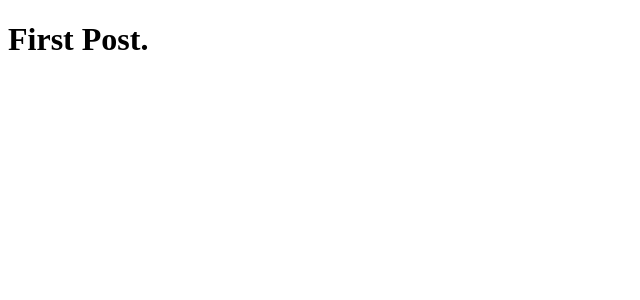
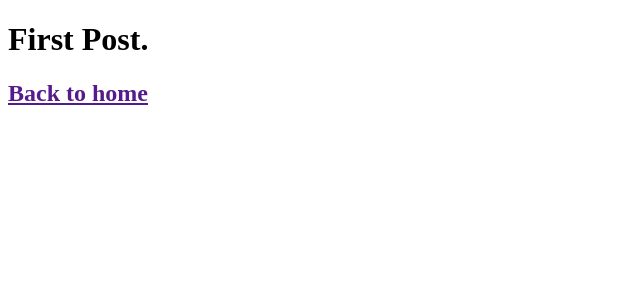
Before and after one commit to DUO-1080/nextjs-blog, a Next.js app: page /posts/first-post in a window 1280 px wide. Shown: the top 300 px of the page, without its empty margins (0-640 px from the left). Built offline with nearby package versions, Linux system fonts and the light colour scheme.

Commit message:
add Link component, navigation on pages.

```diff
--- a/pages/index.js
+++ b/pages/index.js
@@ -1,4 +1,5 @@
 import Head from 'next/head'
+import Link from "next/link"
 
 export default function Home() {
   return (
@@ -10,7 +11,7 @@
 
       <main>
         <h1 className="title">
-          Learn <a href="https://nextjs.org">Next.js!</a>
+          To <Link href="/posts/first-post"><a href="">this page</a></Link>
         </h1>
 
         <p className="description">
--- a/pages/posts/first-post.js
+++ b/pages/posts/first-post.js
@@ -1,3 +1,14 @@
+import Link from "next/link";
+
 export default function FirstPost() {
-  return <h1>First Post.</h1>;
+  return (
+    <>
+      <h1>First Post.</h1>
+      <h2>
+        <Link href="/">
+          <a href="">Back to home</a>
+        </Link>
+      </h2>
+    </>
+  );
 }
```
